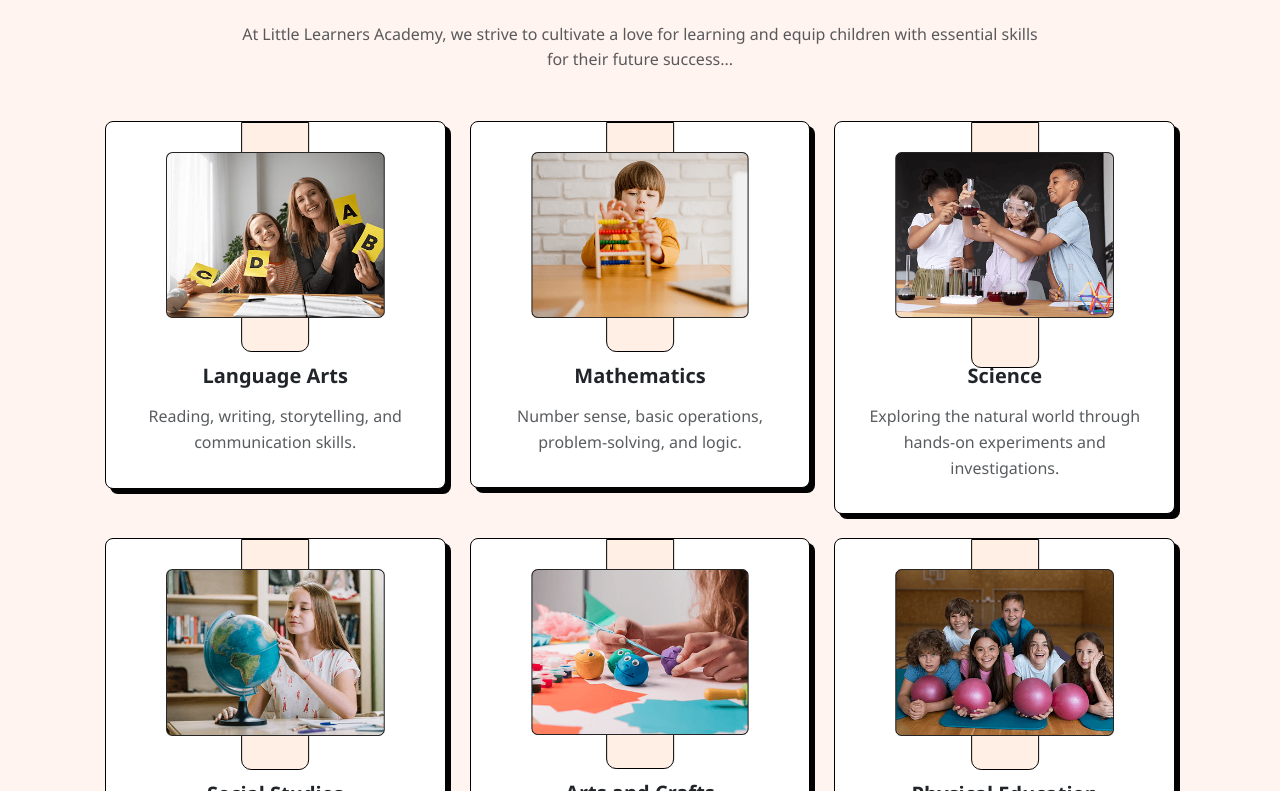
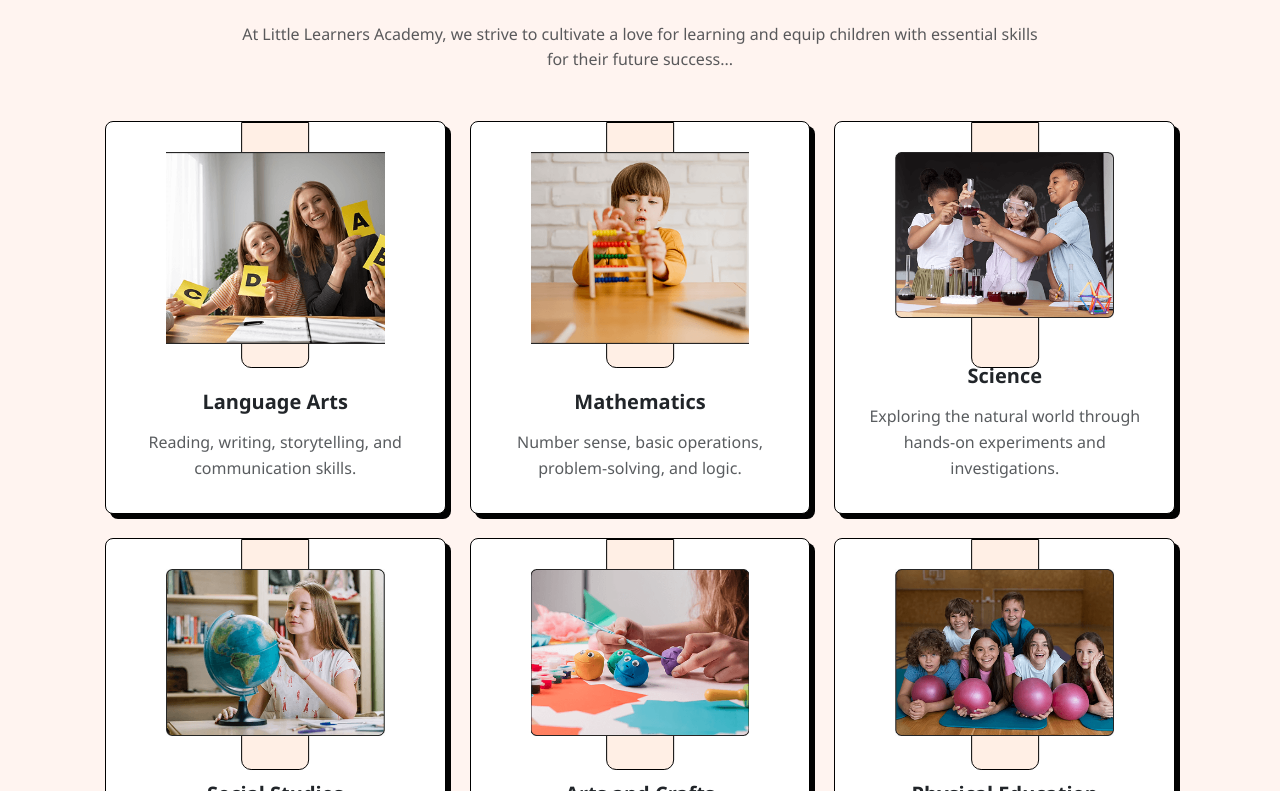
Before and after one commit to Mhmd-Elawady/School-Education, a React (Vite) app: page /academics in a window 1280 px wide. Shown: the part 1709-2500 px from the top of the page. Built offline with nearby package versions, Linux system fonts and the light colour scheme.

Commit message:
Updated card component

```diff
--- a/src/Components/Academics/StudentsLearn.jsx
+++ b/src/Components/Academics/StudentsLearn.jsx
@@ -43,7 +43,7 @@ export default function StudentsLearn({
             viewport={{ once: false, amount: 0.2 }}
           >
             {data.map((item, index) => (
-              <Col key={index} md={6} lg={4} className="mb-4">
+              <Col key={index} md={6} lg={4} className="mb-4 d-flex">
                 <motion.div variants={cardVariants}>
                   <Card className="h-100 subject-card">
                     <div className="rectangular"></div>
```
